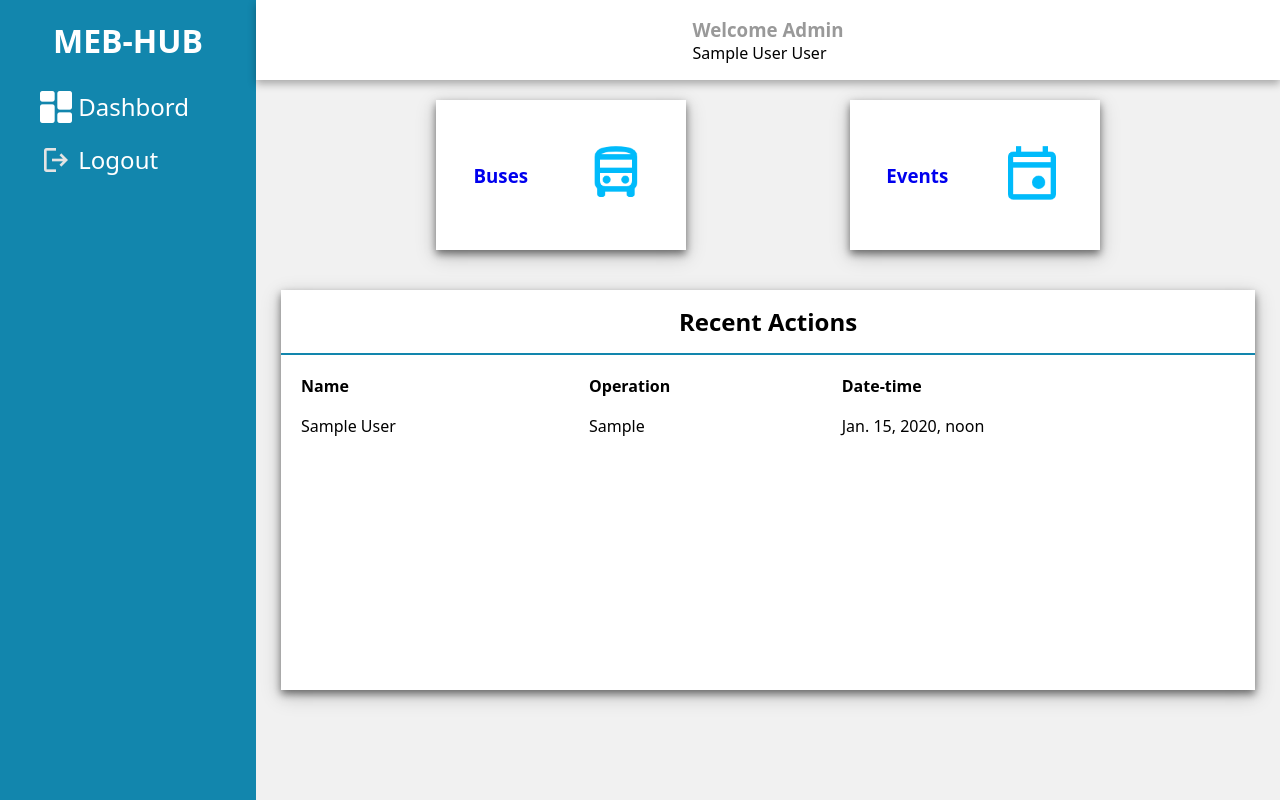
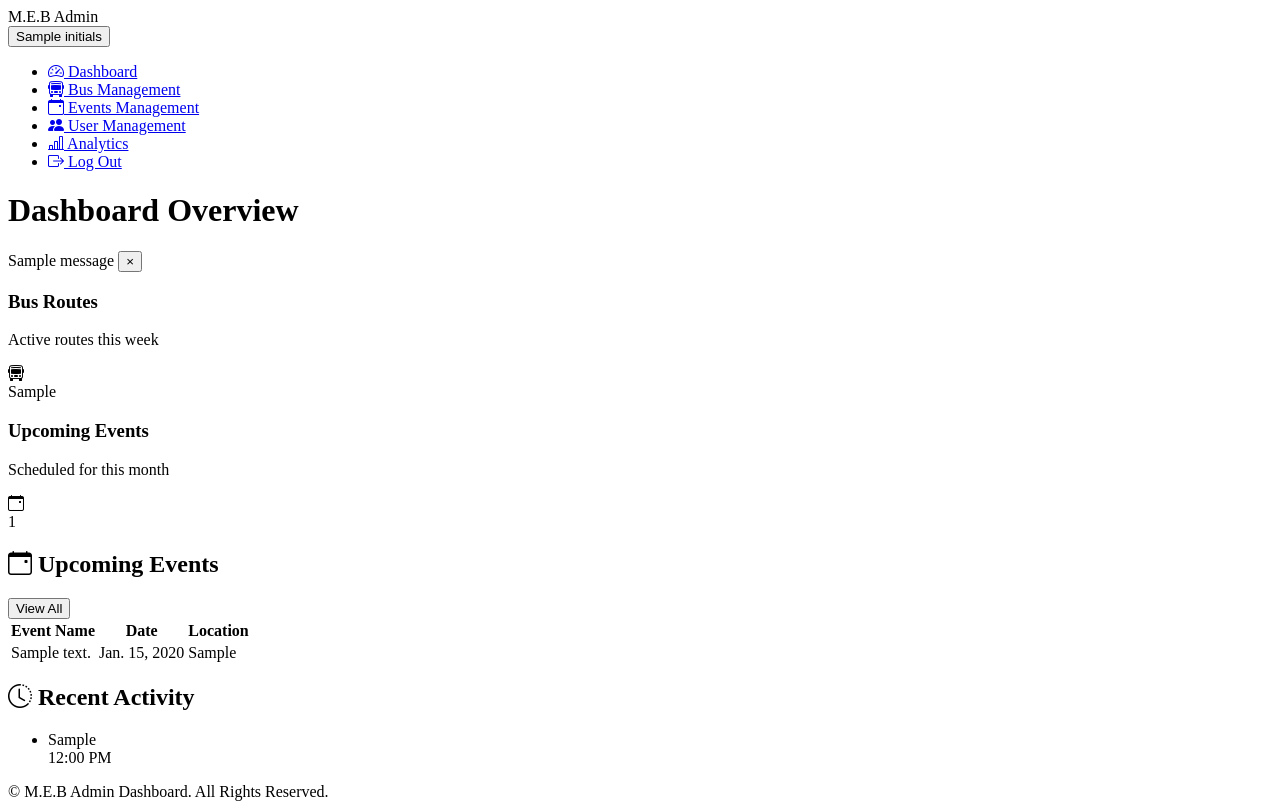
Before and after one commit to Thembeka-Yvonne/MEB-HUB-PROJECT, a Django app: template administration/templates/admin/admin.html in a window 1280 px wide. Run offline with Django 5.2, Linux system fonts and the light colour scheme; tables that the repository leaves empty hold one stand-in row (values such as "Sample post"); the template is opened without the code that fills it: values that come from a table or form of the project are taken from there, most other values are stand-ins (such as "Sample title", 1, 10 or a date in 2020); one stand-in notice (Sample message) is shown.

Commit message:
updated frontend for admin.html

```diff
--- a/administration/templates/admin/admin.html
+++ b/administration/templates/admin/admin.html
@@ -1,90 +1,153 @@
+{% load static %}
 <!DOCTYPE html>
 <html lang="en">
 <head>
     <meta charset="UTF-8">
     <meta name="viewport" content="width=device-width, initial-scale=1.0">
-  <title>Admin</title>
-  <link rel="stylesheet" href="/static/assets/styles/admin.css">
+    <title>Admin Dashboard</title>
+    <link rel="stylesheet" href="https://cdn.jsdelivr.net/npm/bootstrap-icons@1.11.3/font/bootstrap-icons.css">
+    <link rel="stylesheet" href="/static/assets/styles/admin1.css">
 </head>
 <body>
-  <div class="side-menu">
-    <div class="brand-name">
-      <h1>MEB-HUB</h1>
-    </div>
-      <ul>
-        <li><img src="/static/assets/images/dashboard (2).png" alt="">&nbsp;
-          <span><a href="{% url 'view_all_actions' %}">Dashbord</a></span>
-        </li>
-        {% comment %} <li><img src="/static/assets/images/profile.png" alt="">&nbsp;<span>Profile</span></li> {% endcomment %}
-        {% comment %} <li><img src="/static/assets/images/help-web-button.png" alt="">&nbsp;<span>Help</span></li> {% endcomment %}
-        <li><img src="/static/assets/images/logout.png" alt="">&nbsp;
-          <span><a href="{% url 'account:landing' %}">Logout</a></span>
-        </li>
+    <!-- Navigation Bar -->
+    <nav>
+        <div class="nav-title">M.E.B Admin</div>
+        <button class="profile-button" onclick="toggleMenu()">
+            <span id="user-initials">{{initials}}</span>
+        </button>
+    </nav>
+
+    <div class="dashboard-container">
+        <!-- Sidebar -->
+        <div class="sidebar">
+            <ul class="sidebar-menu">
+                <li><a href="{% url 'admin_home' %}" class="active"><i class="bi bi-speedometer2"></i> Dashboard</a></li>
+                <li><a href="{% url 'bus_menu' %}"><i class="bi bi-bus-front"></i> Bus Management</a></li>
+                <li><a href="{% url 'events_menu' %}"><i class="bi bi-calendar-event"></i> Events Management</a></li>
+                <li><a href="{% url 'user_management' %}"><i class="bi bi-people-fill"></i> User Management</a></li>
+                <li><a href="{% url 'analytics' %}"><i class="bi bi-bar-chart-line"></i> Analytics</a></li>
+                <li><a href="{% url 'account:landing' %}"><i class="bi bi-box-arrow-right"></i> Log Out</a></li>
             </ul>
         </div>
-  <div class="container">
+
+        <!-- Main Content -->
+        <div class="main-content">
             <div class="header">
-      <div class="nav">
-        <div class="welcom-admin">
-          <h3>Welcome Admin</h3>
+                <h1>Dashboard Overview</h1>
             </div>
-        <div class="user">
-          <p>{{ admin.name }} {{ admin.surname }}</p>
+
+            <!-- display messages -->
+            {% if messages %}
+            <div class="custom-alert-container">
+                {% for message in messages %}
+                    <div class="custom-alert custom-alert-{{ message.tags }}">
+                        <span>{{ message }}</span>
+                        <button type="button" class="custom-alert-close" onclick="this.parentElement.style.display='none'">×</button>
+                    </div>
+                {% endfor %}
+            </div>
+          {% endif %}
+
+            <!-- Stats Cards -->
+            <div class="stats-cards">
+                <div class="stat-card">
+                    <div class="stat-card-header">
+                        <div>
+                            <h3>Bus Routes</h3>
+                            <p>Active routes this week</p>
+                        </div>
+                        <div class="stat-card-icon bus-icon">
+                            <i class="bi bi-bus-front"></i>
+                        </div>
+                    </div>
+                    <div class="number">{{cnt_routes}}</div>
+                </div>
+
+                <div class="stat-card">
+                    <div class="stat-card-header">
+                        <div>
+                            <h3>Upcoming Events</h3>
+                            <p>Scheduled for this month</p>
+                        </div>
+                        <div class="stat-card-icon events-icon">
+                            <i class="bi bi-calendar-event"></i>
+                        </div>
+                    </div>
+                    <div class="number">{{ events|length }}</div>
+                </div>
+            </div>
+
+            <!-- Dashboard Sections -->
+            <div class="dashboard-sections">
+                <!-- Events Management Section -->
+                <div class="dashboard-section">
+                    <div class="section-header">
+                        <h2><i class="bi bi-calendar-event"></i> Upcoming Events</h2>
+                            <a href="{% url 'update_events' %}"><button class="btn btn-primary">View All </button></a>
+                    </div>
+                    <div class="full-width-table-container">
+                        <div class="table-responsive">
+                            <table class="full-width-table">
+                                <thead>
+                                 <tr>
+                                        <th>Event Name</th>
+                                        <th>Date</th>
+                                        <th>Location</th>
+                                    </tr>
+                                </thead>
+                            <tbody>
+                                {% for event in events|slice:":4" %}
+                                <tr>
+                                    <td>{{event.description}}</td>
+                                    <td>{{event.date}}</td>
+                                    <td>{{event.location}}</td>
+                                </tr>
+                                {% empty %}
+                                <tr>
+                                    <td colspan="3" class="no-events">
+                                        <i class="bi bi-calendar-x"></i> No upcoming events
+                                    </td>
+                                </tr>
+                                {% endfor %}
+                            </tbody>
+                         </table>
                         </div>
                     </div>
                 </div>
 
-    <div class="content">
-      <div class="cards">
-        <div class="card">
-          <div class="box">
-            <h3><a href="{% url 'bus_menu' %}">Buses</a></h3>
+                <!-- Activity Log Section -->
+                <div class="dashboard-section" style="grid-column: span 2;">
+                    <div class="section-header">
+                        <h2><i class="bi bi-clock-history"></i> Recent Activity</h2>
                     </div>
-          <div class="icon-case">
-            <img src="/static/assets/images/buses (1).png" alt="">
+
+                    <ul class="activity-log">
+                        {% for action in actions %}
+                        <li class="activity-item">
+                            <div class="activity-icon" style="background-color: var(--primary);">
+                                <i class="{{action.icon}}"></i>
+                            </div>
+                            <div class="activity-content">
+                                <div class="activity-title">{{action.action_type}}</div>
+                                <div class="activity-time">
+                                    <span>{{action.datetime|time:"g:i A" }}</span>
                                 </div>
                             </div>
-        <div class="card">
-          <div class="box">
-            <h3><a href="{% url 'events_menu' %}?adminEmail={{admin.email}}">Events</a></h3>
-          </div>
-          <div class="icon-case">
-            <img src="/static/assets/images/event.png" alt="">
-          </div>
-        </div>
-      </div>
-      <div class="content-2">
-        <div class="recent-actions">
-          <div class="title">
-            <h2>Recent Actions</h2>
-          </div>
-          <table>
-            <tr>
-              <th>Name</th>
-              <th>Operation</th>
-              <th>Date-time</th>
-            </tr>
-            {% for rec in actions %}
-              <tr>
-                <td>{{ rec.admin_id.name }}</td>
-                <td>{{ rec.action_type }}</td>
-                <td>{{ rec.datetime }}</td>
-              </tr>
+                        </li>
                         {% empty %}
-              <tr>
-                <td></td>
-                <td></td>
-                <td
-                style="color: Green;
-                font-size: 30px;">
-                No action perfomed
-              </td>
-              </tr>
+                        <li class="activity-item no-actions">
+                            <i class="bi bi-info-circle"></i>
+                            No activities recorded today
+                        </li>
                         {% endfor %}
-          </table>
+                    </ul>
                 </div>
             </div>
         </div>
     </div>
+
+    <footer>
+        &copy; M.E.B Admin Dashboard. All Rights Reserved.
+    </footer>
 </body>
 </html>
```
Lines whose indentation alone changed are shown as unchanged.
